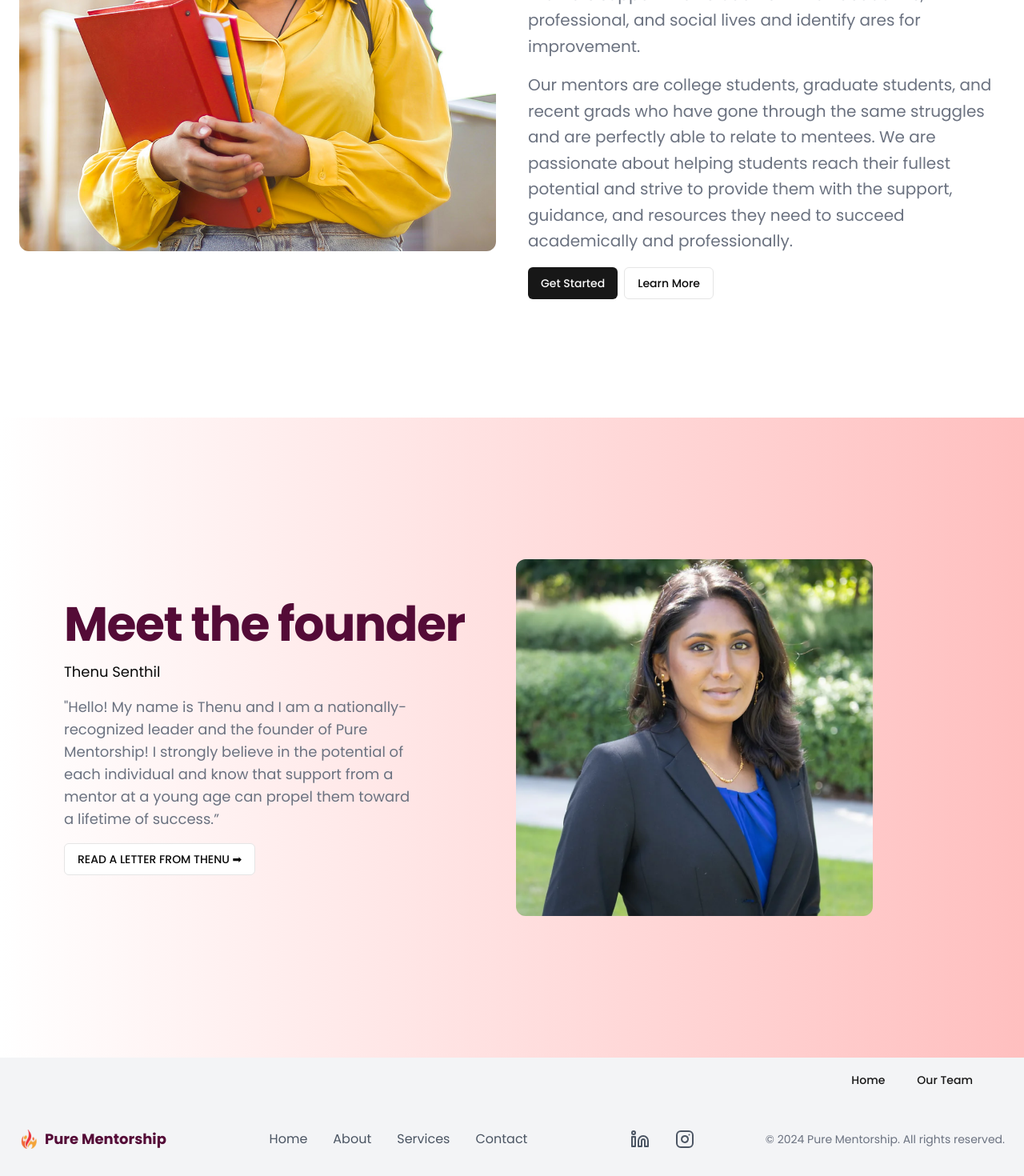
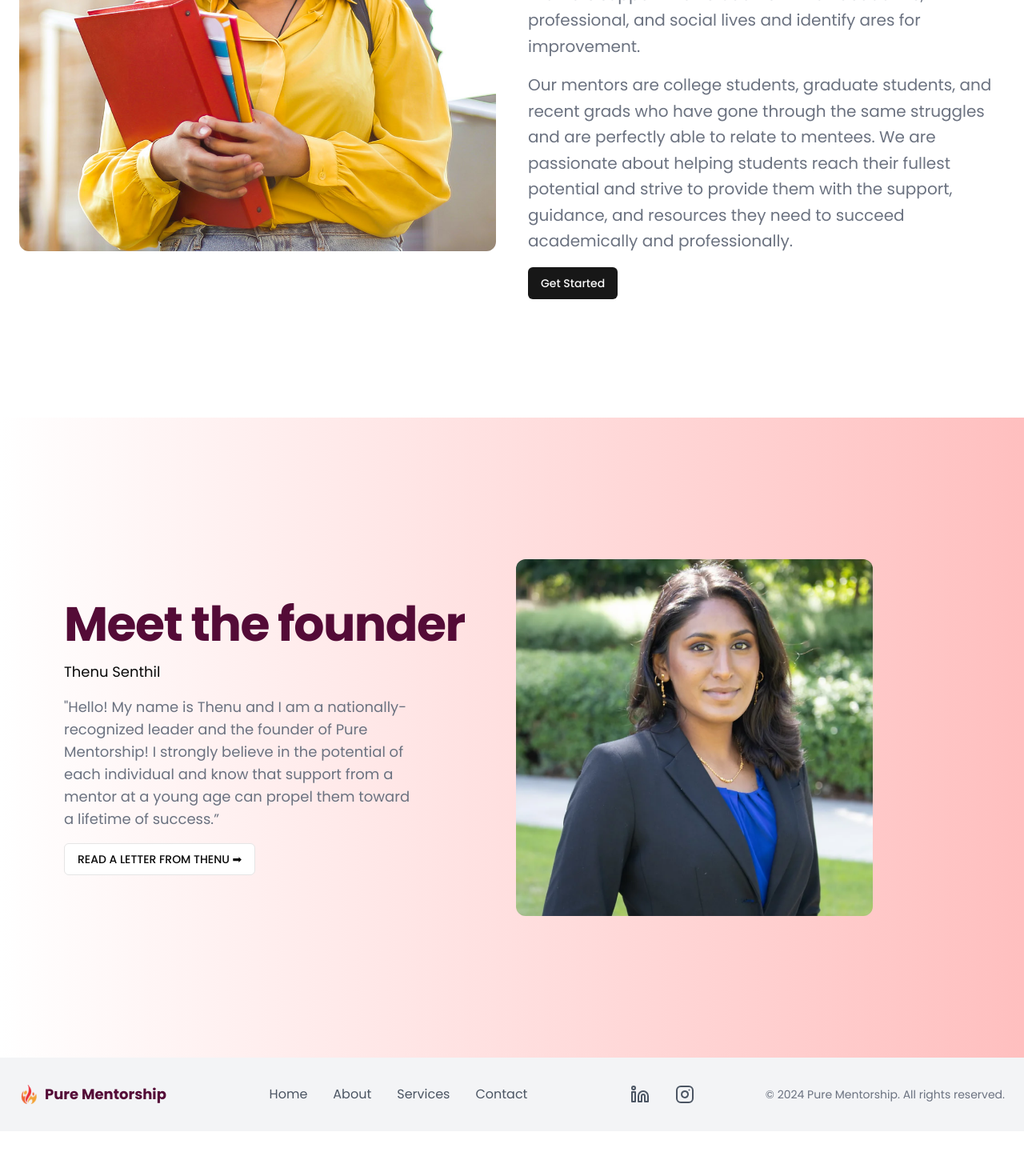
Before and after one commit to purementorship/purementorship, a React (Vite) app: page /AboutUs in a window 1280 px wide. Shown: the part 1306-2776 px from the top of the page at 80% size. After the commit the page ends 2720 px from the top, so only its background shows below. Built offline with nearby package versions, Linux system fonts and the light colour scheme.

Commit message:
button links update

```diff
--- a/src/routes/AboutUs.jsx
+++ b/src/routes/AboutUs.jsx
@@ -11,6 +11,7 @@ import { Button } from "@/components/ui/button";
 import aboutUsHome from "@/assets/AboutUsHome.png";
 import happyStudent from "@/assets/happy-student.jpg";
 import founderHeadshot from "@/assets/FounderHeadshot.png";
+import { Link } from "react-router-dom";
 
 export default function AboutUs() {
   const fadeInAnimationVariants = {
@@ -41,6 +42,10 @@ export default function AboutUs() {
     },
   };
 
+  const handleClick = () => {
+    window.scrollTo(0, 0);
+  };
+
   return (
     <PageLayout className="flex flex-col h-screen snap-y snap-mandatory">
       {/* PAGE 1: WELCOME */}
@@ -69,9 +74,14 @@ export default function AboutUs() {
               </p>
             </div>
             <div className="flex flex-col items-center lg:items-start">
-              <Button className="bg-white text-pmpurple lg:mx-14 lg:mr-0 hover:bg-gray-400">
-                Join Today
-              </Button>
+              <Link to="/JoinUs">
+                <Button
+                  onClick={handleClick}
+                  className="bg-white text-pmpurple lg:mx-14 lg:mr-0 hover:bg-gray-400"
+                >
+                  Join Today
+                </Button>
+              </Link>
             </div>
           </div>
         </div>
@@ -124,8 +134,9 @@ export default function AboutUs() {
                 succeed academically and professionally.
               </p>
               <div className="flex gap-2">
-                <Button>Get Started</Button>
-                <Button variant="outline">Learn More</Button>
+                <Link to="/JoinUs">
+                  <Button onClick={handleClick}>Get Started</Button>
+                </Link>
               </div>
             </div>
           </motion.div>
@@ -167,18 +178,18 @@ export default function AboutUs() {
           />
         </div>
       </div>
-      <footer className="bg-gray-100 py-2 px-4 dark:bg-gray-800">
+      {/* <footer className="bg-gray-100 py-2 px-4 dark:bg-gray-800">
         <div className="container mx-auto flex justify-end">
           <div className="flex gap-2">
-            <Button variant="link" to="/">
-              Home
-            </Button>
+            <Link to="/">
+              <Button onClick={handleClick}>Home</Button>
+            </Link>
             <Button variant="link" to="/">
               Our Team
             </Button>
           </div>
         </div>
-      </footer>
+      </footer> */}
     </PageLayout>
   );
 }
```
